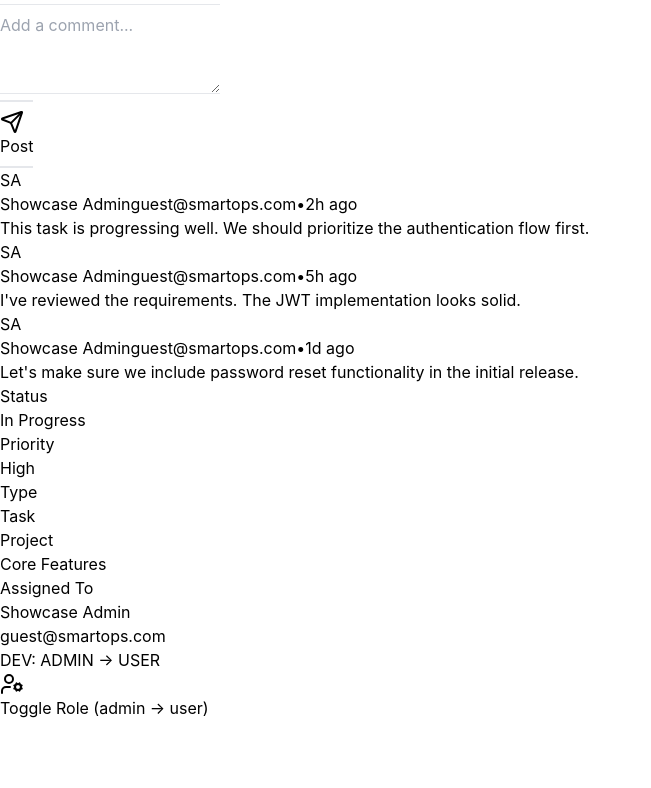
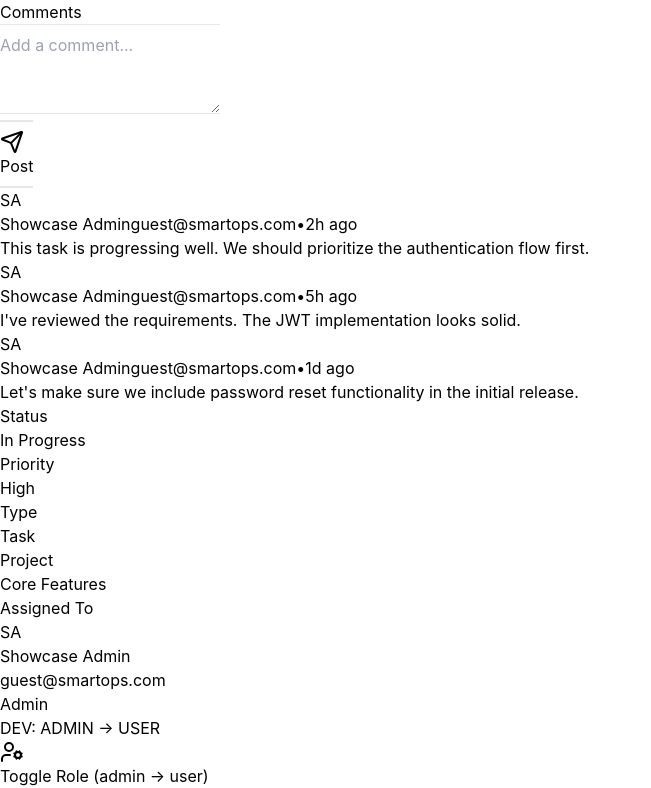
Before and after one commit to BarryRogerG/smart-ops, a React (Vite) app in the folder frontend/: page /work-items/mock-1 in a window 1280 px wide. Shown: the part 280-1068 px from the top of the page, without its empty margins (0-651 px from the left). Before the commit the page ends 1000 px from the top, so only its background shows below. Built offline with nearby package versions, Linux system fonts and the light colour scheme; no server answers.

Commit message:
Professional sidebar overhaul: larger badges, expanded cards with hover effects, avatar in Assigned To, semibold labels, uniform width, standard button sizes

```diff
--- a/frontend/src/pages/WorkItemDetail.tsx
+++ b/frontend/src/pages/WorkItemDetail.tsx
@@ -278,19 +278,19 @@ export function WorkItemDetail() {
               </button>
             </nav>
 
-            {/* Action Buttons */}
+            {/* Action Buttons - Standard Size */}
             {canEdit && (
-              <div className="flex gap-2">
+              <div className="flex gap-3">
                 <button
                   onClick={() => setIsEditing(true)}
-                  className="px-3 py-1.5 text-sm font-medium text-indigo-600 border border-indigo-600 rounded-md hover:bg-indigo-50 transition-colors"
+                  className="px-4 py-2 text-sm font-medium text-indigo-600 border border-indigo-600 rounded-md hover:bg-indigo-50 transition-colors"
                 >
                   Edit
                 </button>
                 {canDelete && (
                   <button
                     onClick={handleDelete}
-                    className="px-3 py-1.5 text-sm font-medium text-red-600 border border-red-600 rounded-md hover:bg-red-50 transition-colors"
+                    className="px-4 py-2 text-sm font-medium text-red-600 border border-red-600 rounded-md hover:bg-red-50 transition-colors"
                   >
                     Delete
                   </button>
@@ -384,59 +384,78 @@ export function WorkItemDetail() {
                   </div>
                 </div>
 
-                {/* Sidebar Column - Optimized */}
+                {/* Sidebar Column - Professional Layout */}
                 <div className="space-y-4">
-                  {/* Metadata Grid (2 columns) */}
-                  <div className="bg-white shadow rounded-lg p-4">
-                    <div className="grid grid-cols-2 gap-4">
-                      {/* Status */}
-                      <div>
-                        <h3 className="text-xs font-medium text-gray-500 mb-2">Status</h3>
-                        <span className={`inline-flex items-center px-2 py-1 rounded-full text-xs font-semibold ${getStatusColor(displayItem.status)}`}>
+                  {/* Status Card */}
+                  <div className="bg-white shadow rounded-lg p-5 hover:shadow-md transition-shadow cursor-default">
+                    <h3 className="text-sm font-semibold text-slate-500 mb-3">Status</h3>
+                    <span className={`inline-flex items-center px-3 py-1.5 rounded-full text-sm font-semibold ${getStatusColor(displayItem.status)}`}>
                       {displayItem.status.replace('_', ' ').replace(/\b\w/g, l => l.toUpperCase())}
                     </span>
                   </div>
 
-                      {/* Priority */}
-                      <div>
-                        <h3 className="text-xs font-medium text-gray-500 mb-2">Priority</h3>
-                        <span className={`inline-flex items-center px-2 py-1 rounded-full text-xs font-semibold ${getPriorityColor(displayItem.priority)}`}>
+                  {/* Priority Card */}
+                  <div className="bg-white shadow rounded-lg p-5 hover:shadow-md transition-shadow cursor-default">
+                    <h3 className="text-sm font-semibold text-slate-500 mb-3">Priority</h3>
+                    <span className={`inline-flex items-center px-3 py-1.5 rounded-full text-sm font-semibold ${getPriorityColor(displayItem.priority)}`}>
                       {displayItem.priority.charAt(0).toUpperCase() + displayItem.priority.slice(1)}
                     </span>
                   </div>
 
-                      {/* Type */}
-                      <div>
-                        <h3 className="text-xs font-medium text-gray-500 mb-2">Type</h3>
-                        <span className="inline-flex items-center px-2 py-1 rounded-full text-xs font-semibold bg-gray-100 text-gray-800">
+                  {/* Type Card */}
+                  <div className="bg-white shadow rounded-lg p-5 hover:shadow-md transition-shadow cursor-default">
+                    <h3 className="text-sm font-semibold text-slate-500 mb-3">Type</h3>
+                    <span className="inline-flex items-center px-3 py-1.5 rounded-full text-sm font-semibold bg-gray-100 text-gray-800">
                       {displayItem.type.charAt(0).toUpperCase() + displayItem.type.slice(1)}
                     </span>
                   </div>
 
-                      {/* Project */}
+                  {/* Project Card */}
+                  <div className="bg-white shadow rounded-lg p-5 hover:shadow-md transition-shadow cursor-default">
+                    <h3 className="text-sm font-semibold text-slate-500 mb-3">Project</h3>
+                    {displayItem.project ? (
                       <div>
-                        <h3 className="text-xs font-medium text-gray-500 mb-2">Project</h3>
-                        {displayItem.project ? (
-                          <p className="text-xs font-medium text-gray-900 truncate" title={displayItem.project.name}>
-                            {displayItem.project.name}
-                          </p>
+                        <p className="text-sm font-medium text-gray-900 mb-1">{displayItem.project.name}</p>
+                        {displayItem.project.description && (
+                          <p className="text-xs text-gray-500 line-clamp-2">{displayItem.project.description}</p>
+                        )}
+                      </div>
                     ) : (
-                          <p className="text-xs text-gray-500 italic">No project</p>
+                      <p className="text-sm text-gray-500 italic">No project</p>
+                    )}
+                  </div>
+
+                  {/* Assigned To Card - Enhanced with Avatar */}
+                  <div className="bg-white shadow rounded-lg p-5 hover:shadow-md transition-shadow cursor-default">
+                    <h3 className="text-sm font-semibold text-slate-500 mb-3">Assigned To</h3>
+                    {displayItem.assignedUser ? (
+                      <div className="flex items-start gap-3">
+                        {/* Avatar */}
+                        <div className="flex-shrink-0">
+                          <div className="h-12 w-12 rounded-full bg-indigo-100 flex items-center justify-center">
+                            <span className="text-indigo-600 font-semibold text-base">
+                              {getInitials(displayItem.assignedUser.name)}
+                            </span>
+                          </div>
+                        </div>
+                        {/* User Info */}
+                        <div className="flex-1 min-w-0">
+                          <p className="text-sm font-semibold text-gray-900 mb-1">{displayItem.assignedUser.name}</p>
+                          <p className="text-xs text-gray-500 truncate">{displayItem.assignedUser.email}</p>
+                          {displayItem.assignedUser.role && (
+                            <span className="inline-flex items-center mt-2 px-2 py-0.5 rounded text-xs font-medium bg-gray-100 text-gray-700">
+                              {displayItem.assignedUser.role.charAt(0).toUpperCase() + displayItem.assignedUser.role.slice(1)}
+                            </span>
                           )}
                         </div>
                       </div>
+                    ) : (
+                      <div className="flex items-center gap-3">
+                        <div className="h-12 w-12 rounded-full bg-gray-100 flex items-center justify-center">
+                          <span className="text-gray-400 font-semibold text-base">—</span>
                         </div>
-
-                  {/* Assigned To - Compact (Final element) */}
-                  <div className="bg-white shadow rounded-lg p-4">
-                    <h3 className="text-xs font-medium text-gray-500 mb-2">Assigned To</h3>
-                    {displayItem.assignedUser ? (
-                      <div className="text-sm">
-                        <p className="font-medium text-gray-900">{displayItem.assignedUser.name}</p>
-                        <p className="text-xs text-gray-500 truncate">{displayItem.assignedUser.email}</p>
+                        <p className="text-sm text-gray-500 italic">Unassigned</p>
                       </div>
-                    ) : (
-                      <p className="text-sm text-gray-500 italic">Unassigned</p>
                     )}
                   </div>
                 </div>
```
Lines whose indentation alone changed are shown as unchanged.
